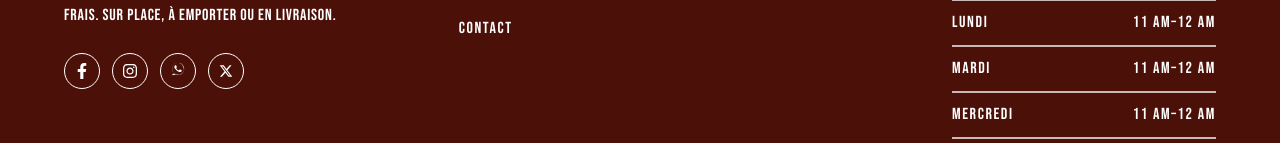
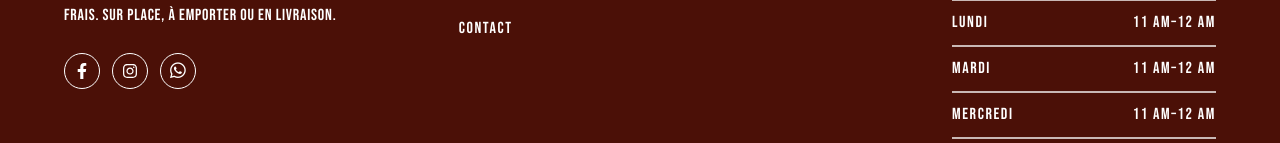
Before and after one commit to IsmailMan81F/odelice-website, a React (Vite) app: page / in a window 1280 px wide. Shown: the part 6192-6335 px from the top of the page. Built offline with nearby package versions, Linux system fonts and the light colour scheme.

Commit message:
fix: social media links 2

```diff
--- a/src/components/Footer.tsx
+++ b/src/components/Footer.tsx
@@ -81,18 +81,7 @@ export default function Footer({ onNavigate }: FooterProps) {
                 rel="noreferrer"
                 className="w-9 h-9 rounded-full border border-white flex items-center justify-center text-white hover:text-[#FCD306] hover:border-[#FCD306] transition-colors"
               >
-                <svg className="w-4 h-4 fill-current" viewBox="0 0 448 512" aria-hidden="true">
-                  <path d="M380.9 97.1C339-3.9 212.1-32.2 124.7 23.5 37.4 79.2 14.4 194.8 68.5 286.5L39.2 393.4l109.3-28.7c89.3 48.7 201.1 15.5 246.5-73.9 28.4-55.8 22.6-122.2-14.1-193.7zM224.1 371.7c-35.6 0-70.5-9.5-101-27.5l-7.2-4.3-64.8 17 17.3-63.1-4.7-7.4c-19.2-30.5-29.3-65.7-29.3-101.9 0-106.5 86.7-193.2 193.2-193.2s193.2 86.7 193.2 193.2-86.7 193.2-193.2 193.2zm105.7-144.8c-5.8-2.9-34.1-16.8-39.4-18.7-5.3-1.9-9.1-2.9-12.9 2.9-3.8 5.8-14.8 18.7-18.1 22.5-3.3 3.8-6.7 4.3-12.4 1.4-5.8-2.9-24.4-9-46.5-28.7-17.2-15.3-28.8-34.2-32.2-40-3.3-5.8-.4-8.9 2.5-11.8 2.6-2.6 5.8-6.7 8.6-10 2.9-3.3 3.8-5.8 5.8-9.6 1.9-3.8 1-7.2-.5-10.1-1.4-2.9-12.9-31.1-17.7-42.6-4.7-11.2-9.5-9.7-12.9-9.9-3.3-.2-7.2-.2-11-.2s-10.1 1.4-15.3 7.2c-5.3 5.8-20.1 19.6-20.1 47.8s20.6 55.5 23.5 59.3c2.9 3.8 40.5 61.8 98.1 86.7 13.7 5.9 24.4 9.4 32.7 12 13.7 4.4 26.2 3.8 36.1 2.3 11-1.6 34.1-13.9 38.9-27.3 4.8-13.4 4.8-24.9 3.3-27.3-1.4-2.4-5.2-3.8-11-6.7z"/>
-                </svg>
-              </a>
-              <a
-                href="#twitter"
-                aria-label="Twitter"
-                className="w-9 h-9 rounded-full border border-white flex items-center justify-center text-white hover:text-[#FCD306] hover:border-[#FCD306] transition-colors"
-              >
-                <svg className="w-3.5 h-3.5 fill-current" viewBox="0 0 512 512" aria-hidden="true">
-                  <path d="M389.2 48h70.6L305.6 224.2 487 464H345L233.7 318.6 106.5 464H35.8L200.7 275.5 26.8 48H172.4L272.9 180.9 389.2 48zM364.4 421.8h39.1L151.1 88h-42L364.4 421.8z"/>
-                </svg>
+                  <i className="fa-brands fa-whatsapp text-lg" aria-hidden="true" />
               </a>
             </div>
           </div>
```
